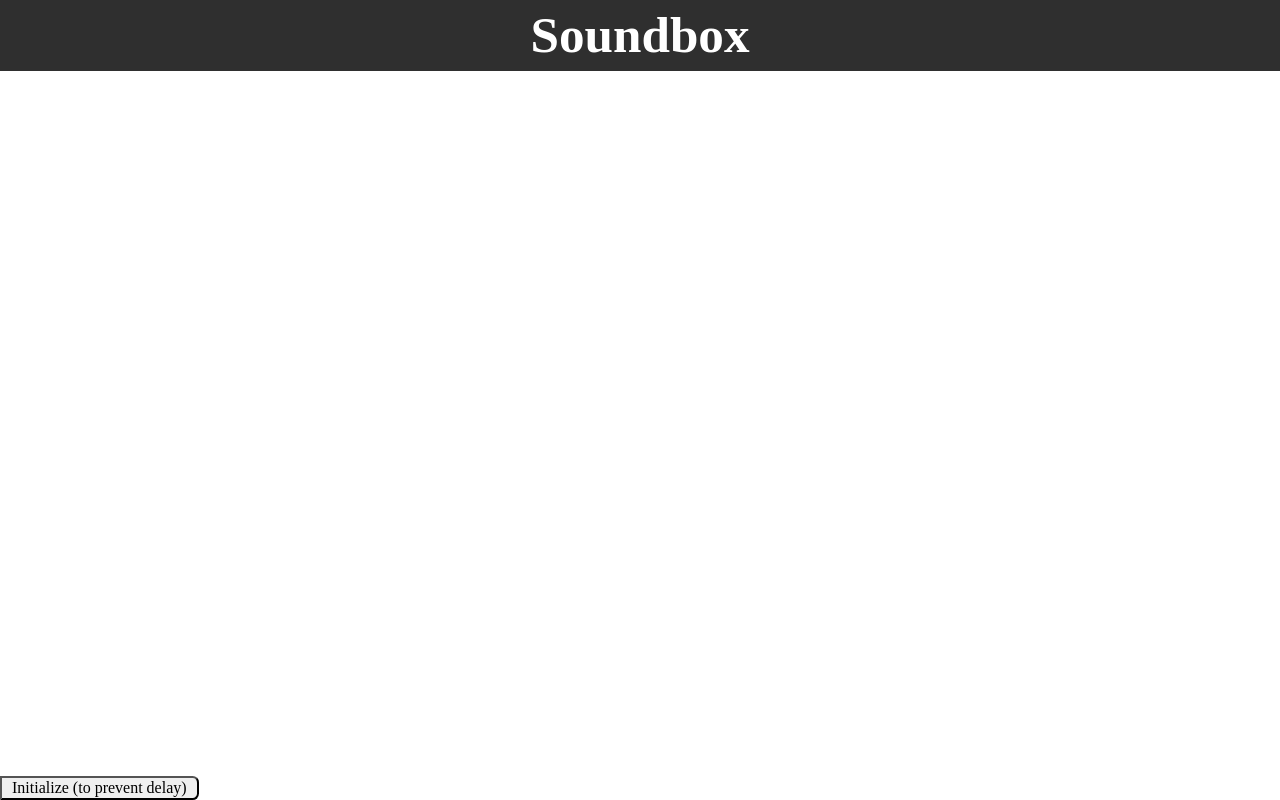
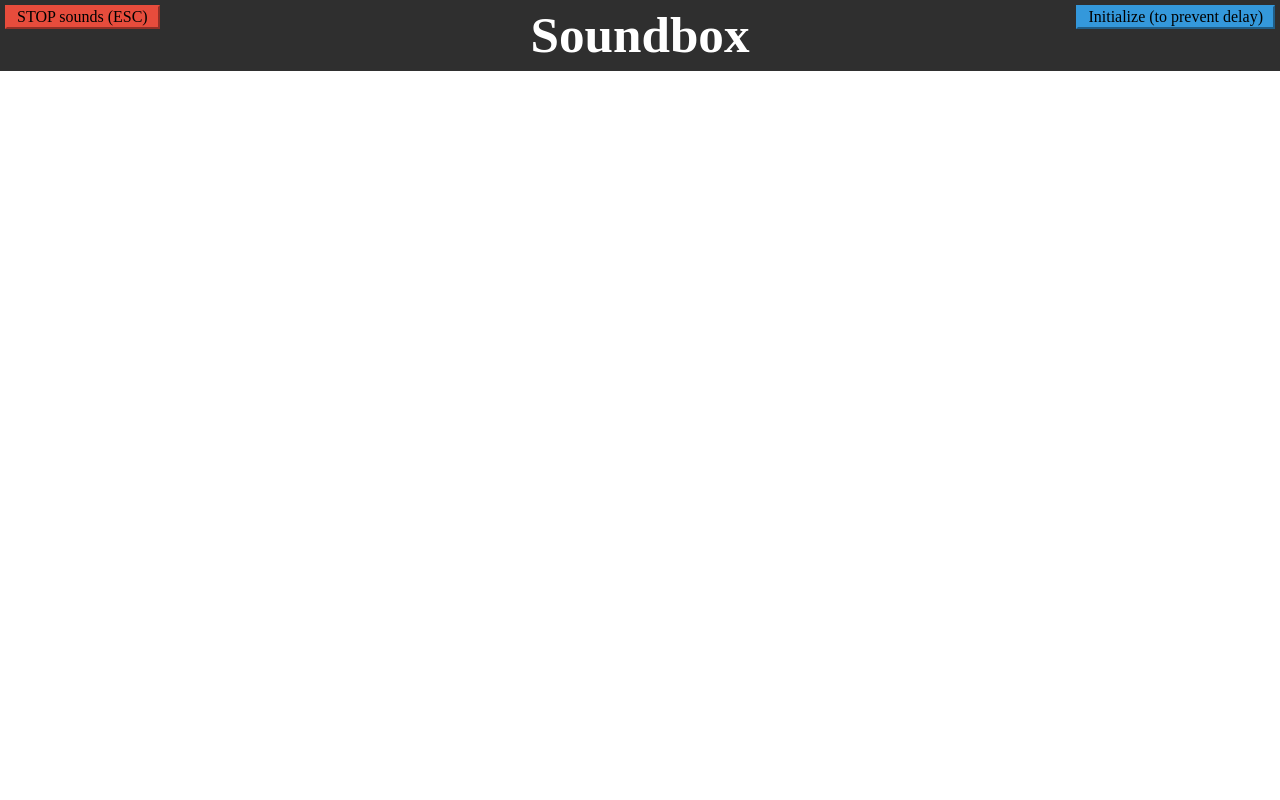
Before and after one commit to vdeville/soundbox, a PHP site: template templates/index.html.twig in a window 1280 px wide. Run offline with PHP 8.4, Linux system fonts and the light colour scheme; the template is opened without the code that fills it, so the values that code supplies are empty; some libraries are stand-ins or nearby versions.

Commit message:
Move buttons and add stop function with esp key

```diff
--- a/templates/index.html.twig
+++ b/templates/index.html.twig
@@ -1,23 +1,24 @@
 {% extends 'base.html.twig' %}
 {% block content %}
+    <button onclick="stopAll()" class="action-button stop-button">STOP sounds (ESC)</button>
     {% for song in songs %}
         <div class="song">
             <div class="song-button" style="background-color: {{ song.color }}" data-song="{{ song.publicPath }}"></div>
             <span class="song-name">{{ song.name }}</span>
         </div>
     {% endfor %}
-    <button onclick="preLoad()" class="init-button">Initialize (to prevent delay)</button>
+    <button onclick="preLoad()" class="action-button init-button">Initialize (to prevent delay)</button>
 {% endblock %}
 
 {% block js %}
     {{ parent() }}
     <script rel="script" src="/js/soundbox.js"></script>
     <script>
+        let soundbox = new SoundBox();
 
         function preLoad() {
             alert('Preload start');
             $('.init-button').remove();
-            let soundbox = new SoundBox();
 
             $('.song-button').each(function () {
                 let song = $(this).data('song');
@@ -39,8 +40,12 @@
             })
         }
 
+        function stopAll() {
+            soundbox.stop_all();
+        }
+
         $(document).ready(function () {
-            alert("Please pre-load songs with button in the bottom corner left before use the soundbox");
+            alert("Please pre-load songs with blue button in the top right corner before use the soundbox");
         })
     </script>
 {% endblock %}
--- a/web/css/custom.css
+++ b/web/css/custom.css
@@ -76,11 +76,22 @@ header h1 {
     }
 }
 
-.init-button {
+.action-button {
     position: fixed;
-    bottom: 0;
-    left: 0;
     padding-left: 10px;
     padding-right: 10px;
-    border-radius: 0 .4rem .4rem 0;
 }
+
+.stop-button {
+    top: 5px;
+    left: 5px;
+    border-color: #e74c3c;
+    background-color: #e74c3c;
+}
+
+.init-button {
+    top: 5px;
+    right: 5px;
+    border-color: #3498db;
+    background-color: #3498db;
+}
```
